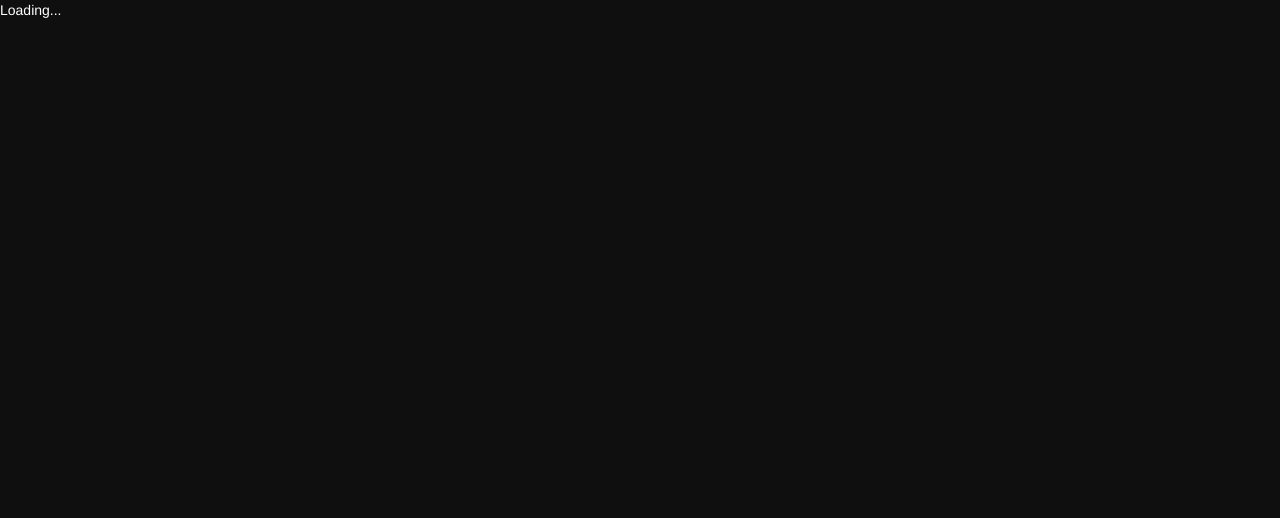
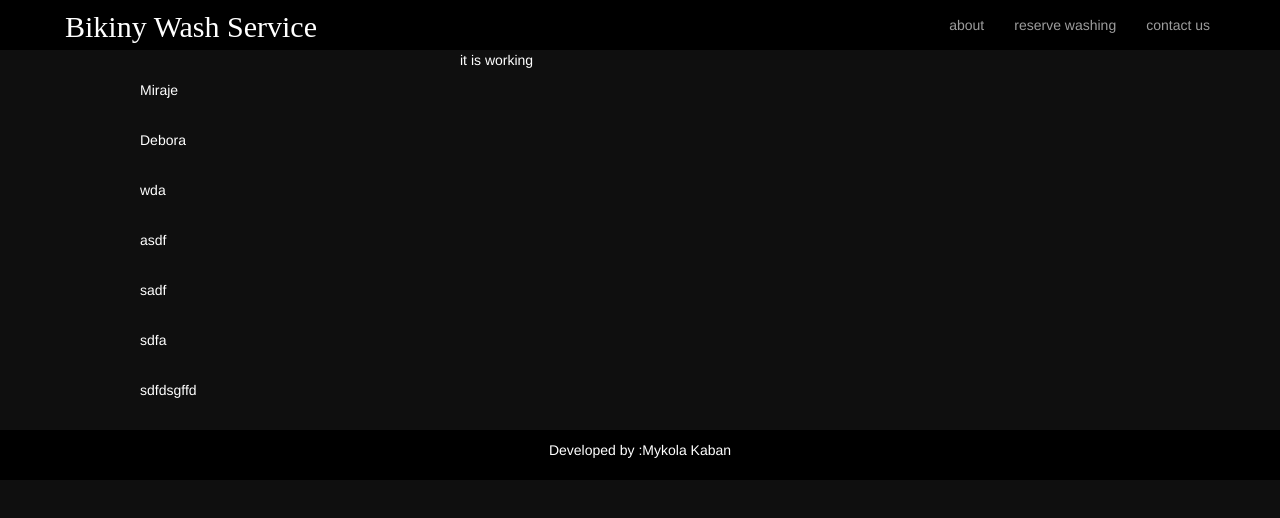
Before and after one commit to pereslop/bikini, an Angular app: page /order in a window 1280 px wide. Shown: the top 518 px of the page. Built offline with nearby package versions, Linux system fonts and the light colour scheme.

Commit message:
*ngFor for girls

```diff
--- a/src/app/app.module.ts
+++ b/src/app/app.module.ts
@@ -10,8 +10,6 @@
 import { OrderComponent } from './order/order.component';
 import { ContactComponent } from './contact/contact.component';
 import { GirlImageComponent } from './girl-image/girl-image.component';
-
-
 
 @NgModule({
   declarations: [
--- a/src/app/order/order.component.html
+++ b/src/app/order/order.component.html
@@ -1,13 +1,12 @@
 <div class="container">
   <div class="row">
     <div class="col-md-4">
-
-    <ul>
-      <li  *ngFor="let girl of girls" type="button"class="btn btn-default btn-lg active></li>
-    </ul>
+      <ul>
+        <li *ngFor="let girl of girls">{{girl.name}}</li>
+      </ul>
     </div>
-    <div class="col-md-8" style="border:1px solid white;">
-
+    <div class="col-md-8" >
+      it is working
     </div>
   </div>
 </div>
--- a/src/app/order/order.component.ts
+++ b/src/app/order/order.component.ts
@@ -1,5 +1,6 @@
 import { Component, OnInit } from '@angular/core';
 import { Girl } from '../girl';
+import { GIRLS } from '../mack-girls';
 
 
 @Component({
@@ -8,10 +9,9 @@
   styleUrls: ['./order.component.css']
 })
  export class OrderComponent implements OnInit {
-    girls: Girl;
-    constructor() { }
-
-  ngOnInit() {
-  }
+  girls: Girl[] = GIRLS;
+  title = 'bikini';
+  constructor() { };
+  ngOnInit() { }
 
 }
--- a/src/styles.css
+++ b/src/styles.css
@@ -3,3 +3,4 @@
   background-color: #0f0f0f;
   color: white;
 }
+git add --all
```
